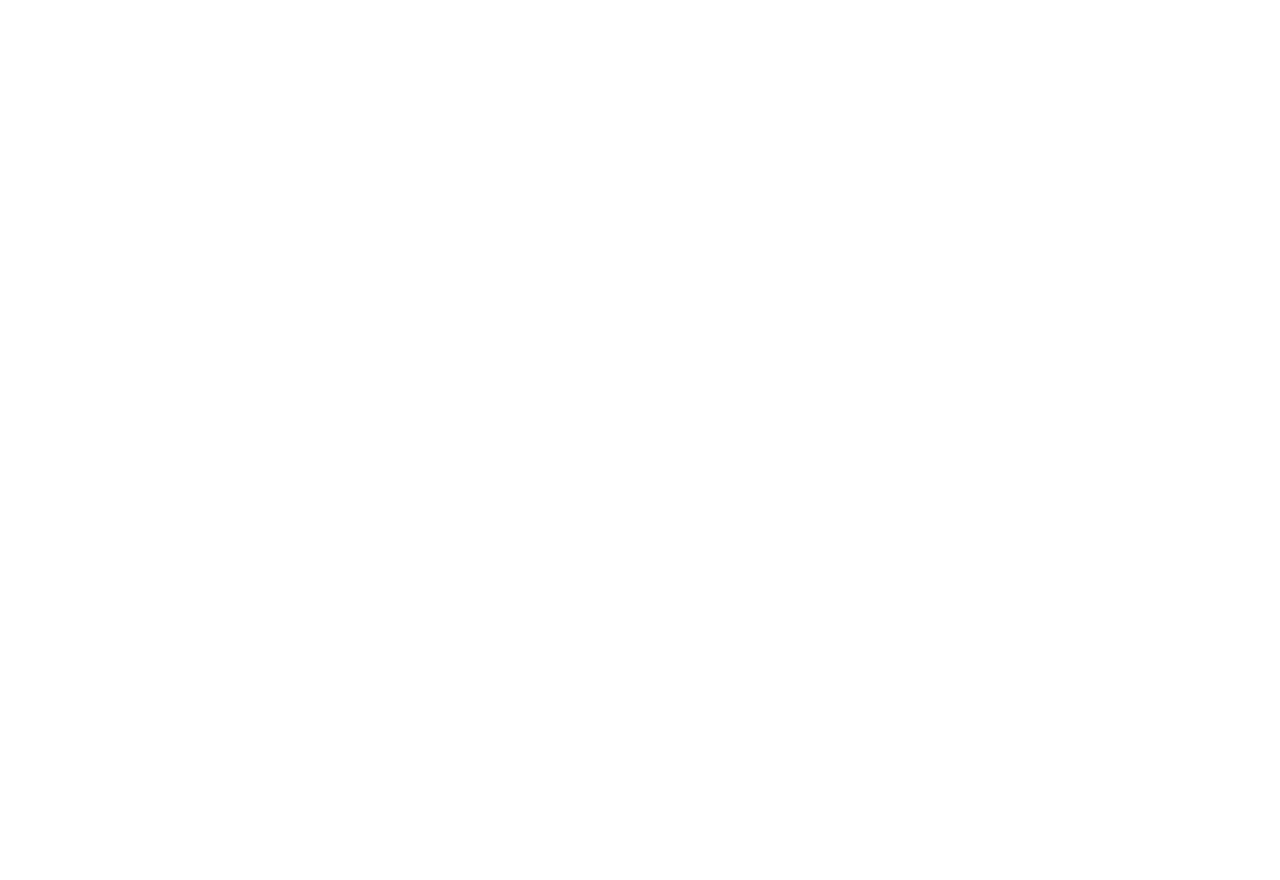
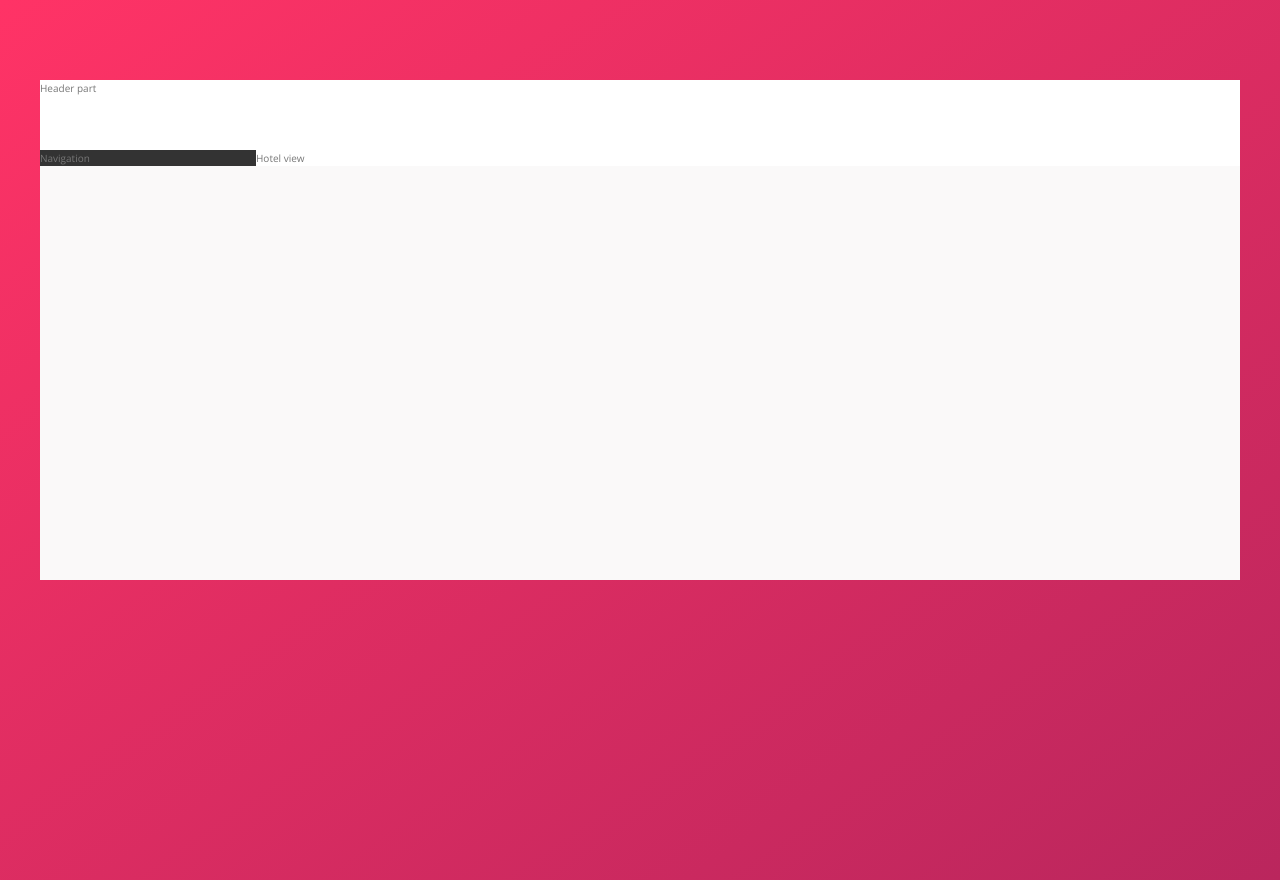
Before and after one commit to vipr0/trillio, a website: page index.html in a window 1280 px wide. Before the commit the page ends 800 px from the top, so only its background shows below. Drawn offline with nearby package versions, Linux system fonts and the light colour scheme.

Commit message:
Added basic page layout and formating

```diff
--- a/index.html
+++ b/index.html
@@ -12,6 +12,19 @@
     <title>trillio &mdash; Your all-in-one booking app</title>
 </head>
 <body>
+    <div class="container">
+        <header class="header">
+            Header part
+        </header>
 
+        <div class="content">
+            <nav class="sidebar">
+                Navigation
+            </nav>
+            <main class="hotel-view">
+                Hotel view
+            </main>
+        </div>
+    </div>
 </body>
 </html>
--- a/sass/main.scss
+++ b/sass/main.scss
@@ -0,0 +1,3 @@
+@import "base";
+@import "layout";
+@import "components";
```
Also changed, not shown: css/style.css.
